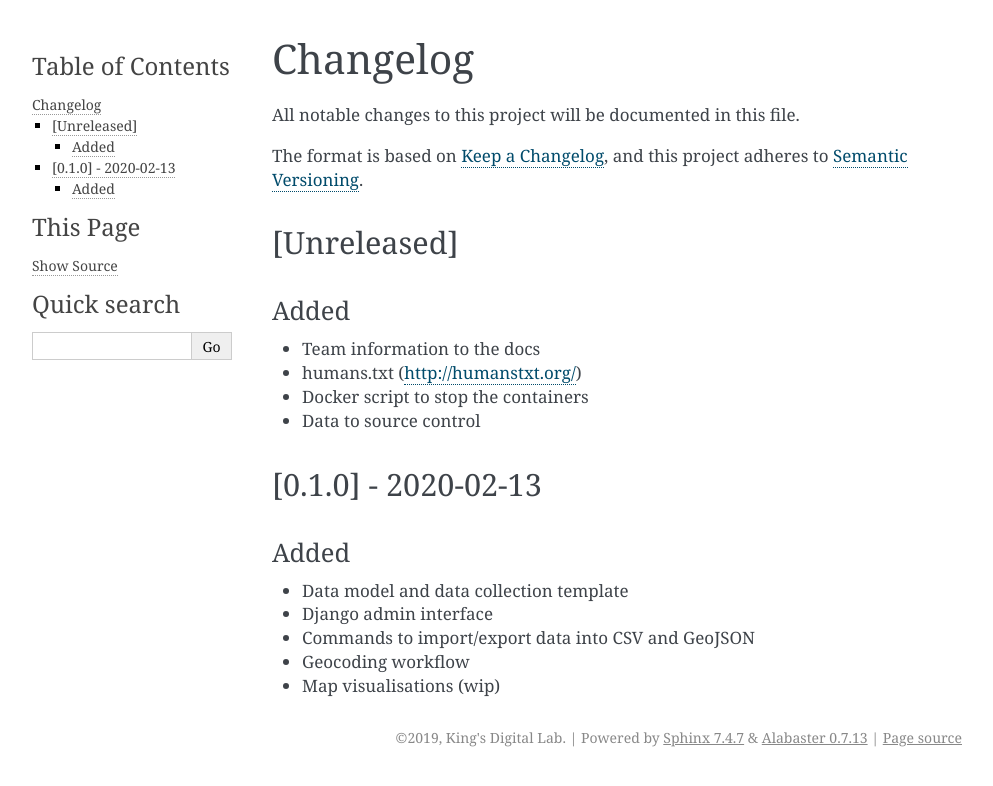
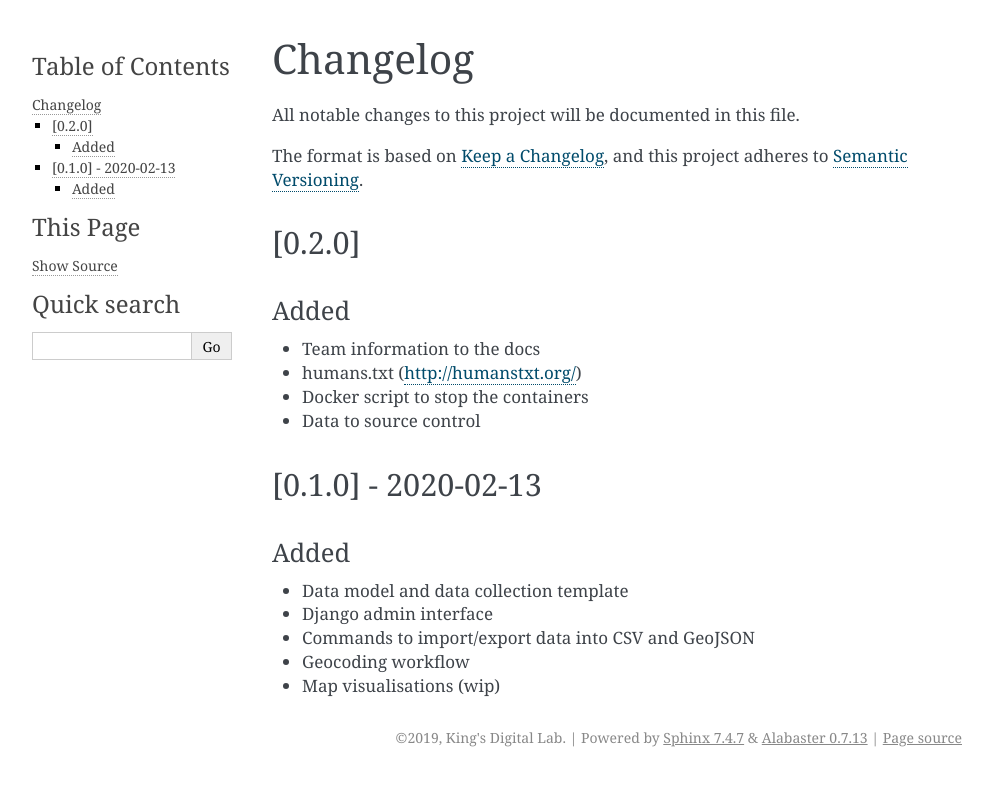
Before and after one commit to kingsdigitallab/etat-civil-django, a Sphinx documentation site: the page built from docs/changelog.rst, in a window 1280 px wide. Shown: the top 786 px of the page, without its empty margins (148-1141 px from the left). Built offline with Sphinx 7.4.7, drawn with Linux system fonts in a browser that asks for light colours.

Commit message:
Bump version: 0.1.0 → 0.2.0

```diff
--- a/CHANGELOG.rst
+++ b/CHANGELOG.rst
@@ -12,7 +12,7 @@
 .. _Semantic Versioning: https://semver.org/spec/v2.0.0.html
 
 
-[Unreleased]
+[0.2.0]
 --------------------
 
 Added
--- a/docs/conf.py
+++ b/docs/conf.py
@@ -47,9 +47,9 @@
 # built documents.
 #
 # The short X.Y version.
-version = "0.1.0"
+version = "'0.2.0'"
 # The full version, including alpha/beta/rc tags.
-release = "0.1.0"
+release = "'0.2.0'"
 
 # The language for content autogenerated by Sphinx. Refer to documentation
 # for a list of supported languages.
--- a/etat_civil/__init__.py
+++ b/etat_civil/__init__.py
@@ -1,4 +1,4 @@
-__version__ = "__version__ = '0.1.0'"
+__version__ = "__version__ = '0.2.0'"
 __version_info__ = tuple(
     [
         int(num) if num.isdigit() else num
--- a/setup.cfg
+++ b/setup.cfg
@@ -1,5 +1,5 @@
 [bumpversion]
-current_version = 0.1.0
+current_version = 0.2.0
 commit = True
 tag = True
 
```
